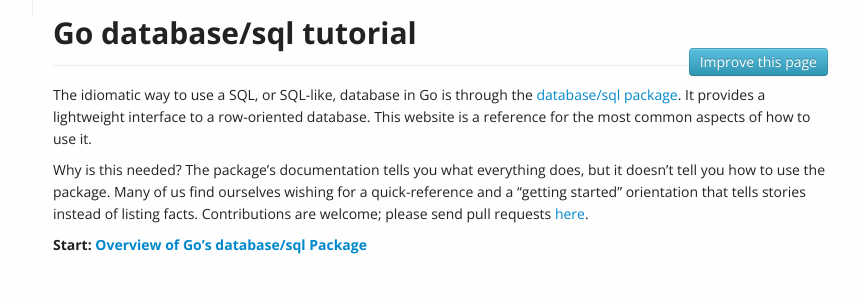
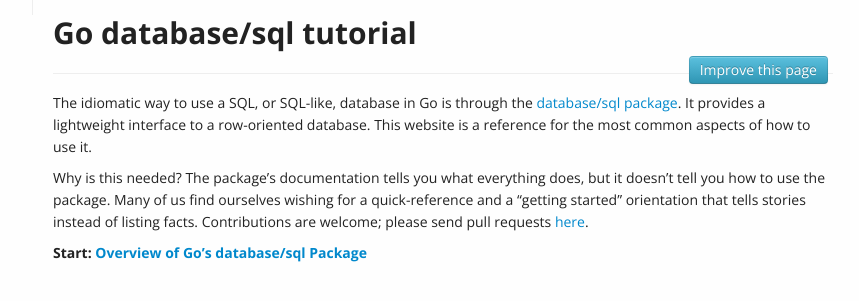
Before and after one commit to VividCortex/go-database-sql-tutorial, a Jekyll site: the page built from index.md, in a window 1280 px wide. Shown: the top 301 px of the page, without its empty margins (277-1136 px from the left). Built offline with Jekyll 4.4.1, drawn with Linux system fonts in a browser that asks for light colours.

Commit message:
Add vertical header margin

```diff
--- a/css/site.css
+++ b/css/site.css
@@ -133,6 +133,10 @@ p, li, h4, h5, h6, dt, dd, address {
   line-height: 22px;
 }
 
+h1, h2, h3, h4, h5, h6 {
+  margin: 14px 0 8px;
+}
+
 li {
   margin: 2px;
 }
```
